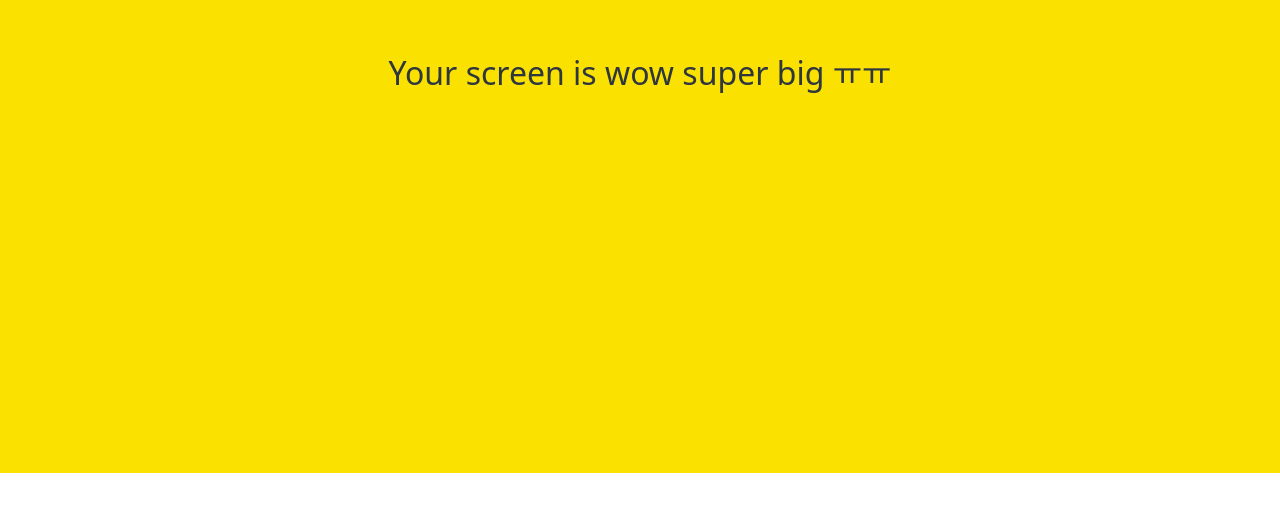
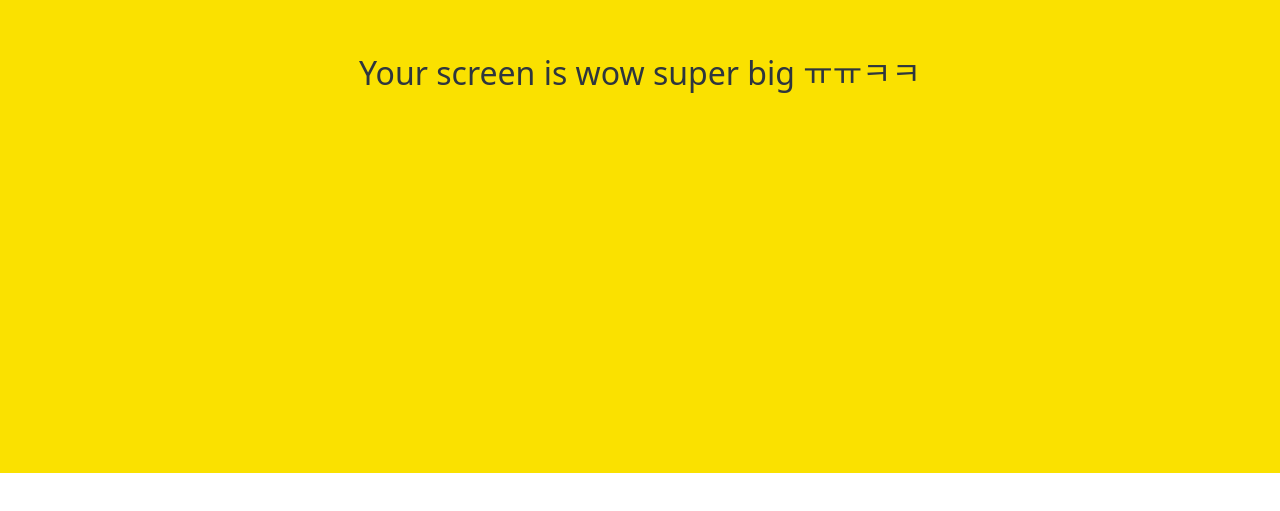
Before and after one commit to dopepd/kokoa-clone-2025, a plain HTML site: page friends.html in a window 1280 px wide. Shown: the part 327-838 px from the top of the page. Drawn offline with Linux system fonts and the light colour scheme; grey boxes are pictures that could not be loaded.

Commit message:
re-re-commit

```diff
--- a/friends.html
+++ b/friends.html
@@ -109,7 +109,7 @@
     </div>
 
     <div id="no-mobile">
-      <span>Your screen is wow super big ㅠㅠ</span>
+      <span>Your screen is wow super big ㅠㅠㅋㅋ</span>
     </div>
 
     <script
```
